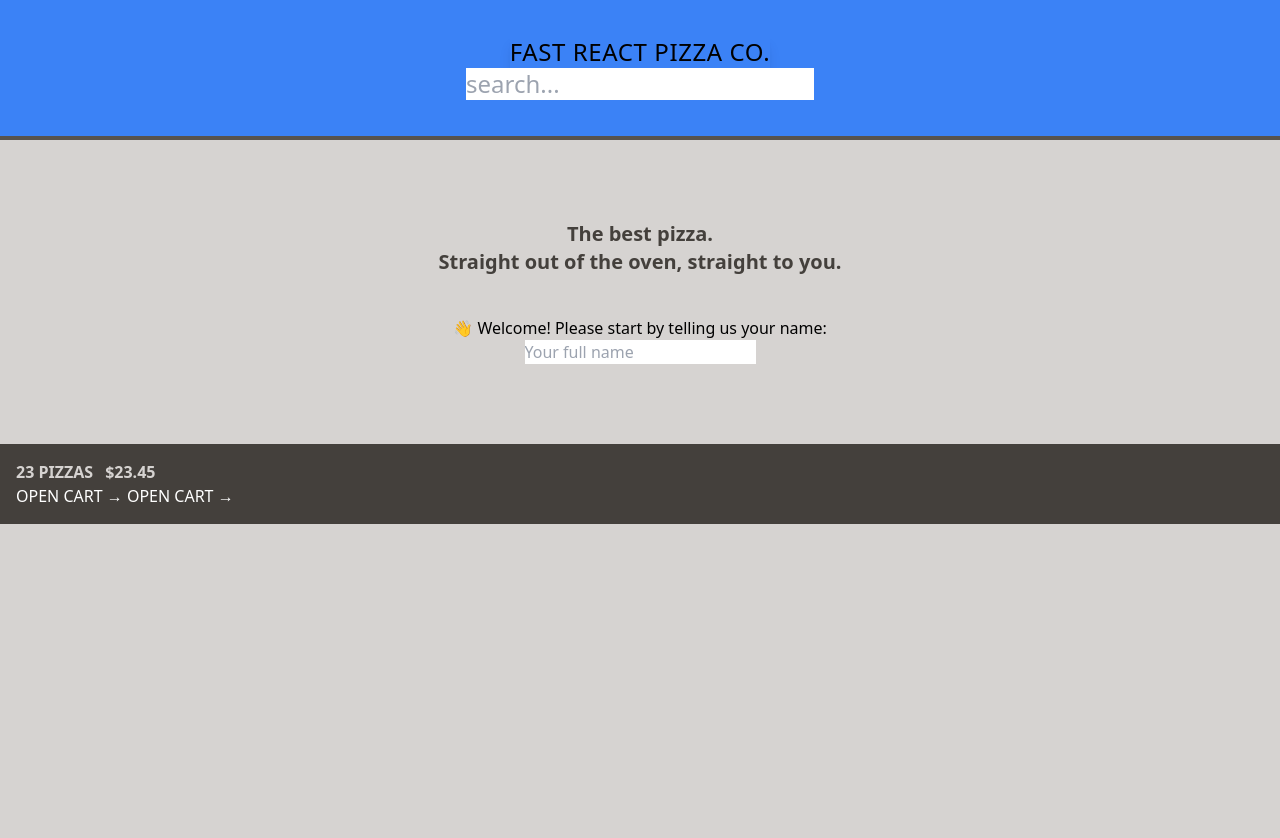
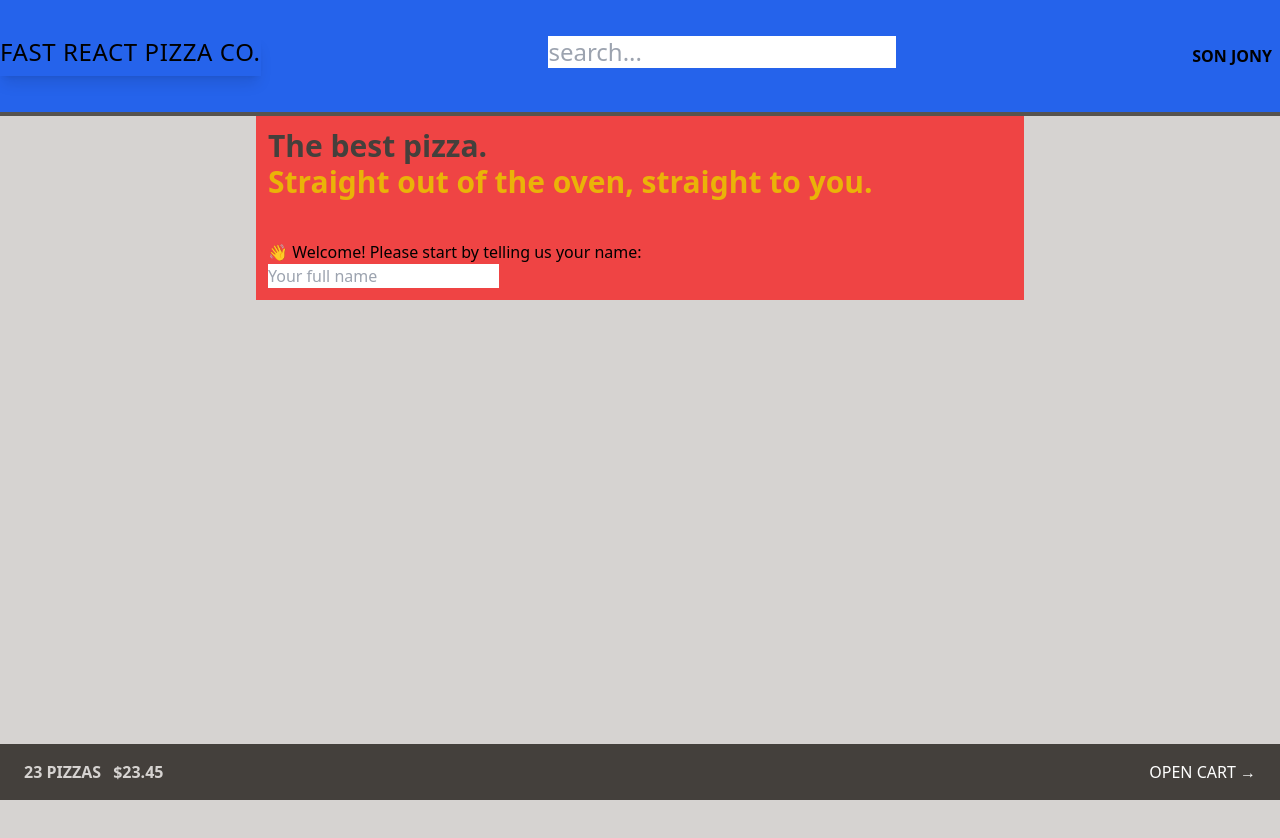
Before and after one commit to ThanhsonWeb/Pizza-project, a React (Vite) app: page / in a window 1280 px wide. Shown: the top 838 px of the page. Built offline with nearby package versions, Linux system fonts and the light colour scheme.

Commit message:
part 2 flexbox and grid css

```diff
--- a/src/features/cart/CartOverview.jsx
+++ b/src/features/cart/CartOverview.jsx
@@ -2,12 +2,13 @@ import { Link } from "react-router-dom";
 
 function CartOverview() {
 	return (
-		<div className="bg-stone-700 text-white uppercase p-4 ">
+		<div className=" flex items-center justify-between
+		  bg-stone-700 text-white uppercase p-4 sm:px-6 ">
 			<p  className="font-semibold  space-x-3 text-stone-300" >
 				<span>23 pizzas</span>
 				<span>$23.45</span>
 			</p>
-			<a href="#">Open cart &rarr;</a>
+
 			<Link to="/cart"> Open cart &rarr; </Link>
 		</div>
 	);
--- a/src/features/user/UserName.jsx
+++ b/src/features/user/UserName.jsx
@@ -1,6 +1,6 @@
 function UserName() {
     return (
-        <h1  className="hidden text-base font-semibold" >Son Jony</h1>
+        <h1  className="hidden text-base font-semibold md:block p-2 flex  " >Son Jony</h1>
     )
 }
 
--- a/src/ui/AppLayout.jsx
+++ b/src/ui/AppLayout.jsx
@@ -9,11 +9,13 @@ function AppLayout() {
 	const navigation = useNavigation();
 	const isLoading = navigation.state === "loading";
 	return (
-		<div className="layout">
+		<div className="grid  grid-rows-[auto,1fr,auto]  h-screen ">
 			<Header />
-			<main>
-				{isLoading ? <Loader /> : <Outlet />}
-			</main>
+			<div  className="overflow-scroll" >
+				<main className="  bg-red-500  mx-auto  max-w-3xl p-3">
+					{isLoading ? <Loader /> : <Outlet />}
+				</main>
+			</div>
 
 			<CartOverview />
 		</div>
--- a/src/ui/Header.jsx
+++ b/src/ui/Header.jsx
@@ -3,7 +3,7 @@ import SearchOrder from "../features/order/SearchOrder";
 import UserName from "../features/user/UserName";
 function Header() {
 	return (
-		<header className="border-b-4 border-stone-600  bg-blue-500 uppercase text-2xl text-center py-2  sm:py-9  " >
+		<header className=" flex justify-between border-b-4 border-stone-600  bg-blue-600 uppercase text-2xl text-center py-2  sm:py-9" >
 			<Link to="/"  className="tracking-wide  shadow-lg  "  > Fast React Pizza Co. </Link>
 			<SearchOrder />
 			<UserName/>
--- a/src/ui/Home.jsx
+++ b/src/ui/Home.jsx
@@ -2,12 +2,13 @@ import CreateUser from "../features/user/CreateUser";
 
 function Home() {
   return (
-    <div className=" my-10 text-center md:my-20 " >
+    <div className="
+    0 " >
       {/* 1rem =  16px */}
-      <h1 className="text-xl  text-stone-700 font-semibold text-center">
+      <h1 className="text-xl  text-stone-700 font-semibold md:text-3xl">
         The best pizza.
         <br />
-       <span > Straight out of the oven, straight to you.</span>
+       <span className="text-yellow-500"> Straight out of the oven, straight to you.</span>
       </h1>
       <CreateUser />
     </div>
```
